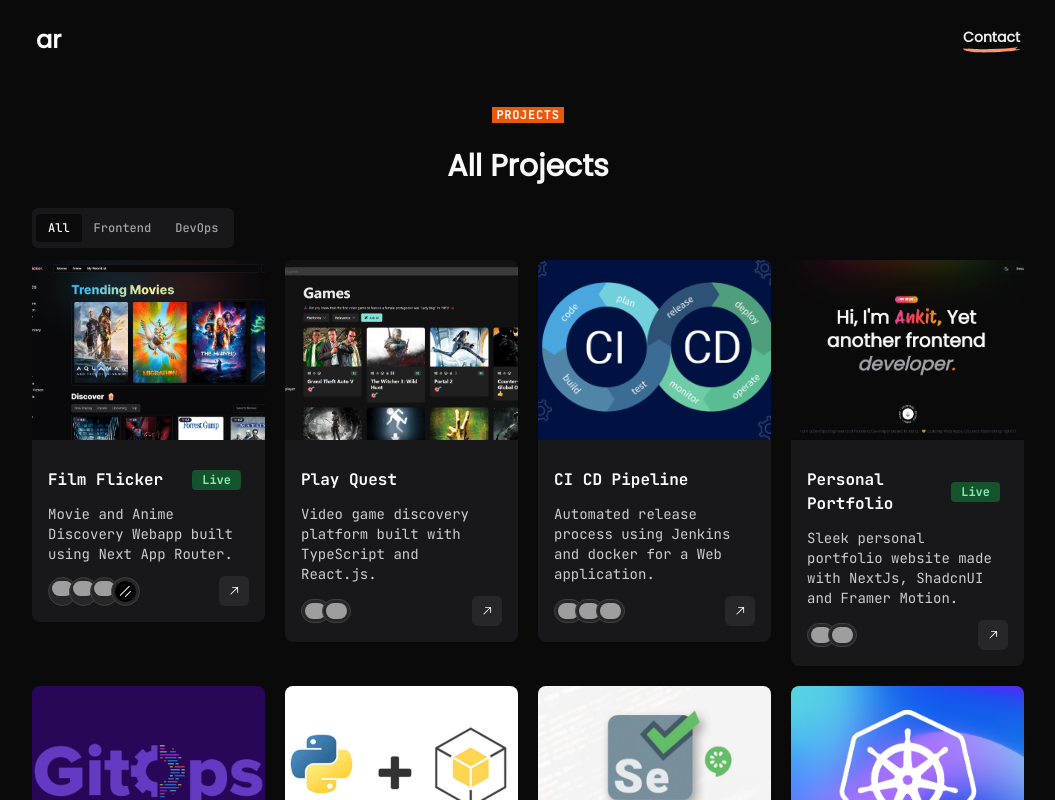
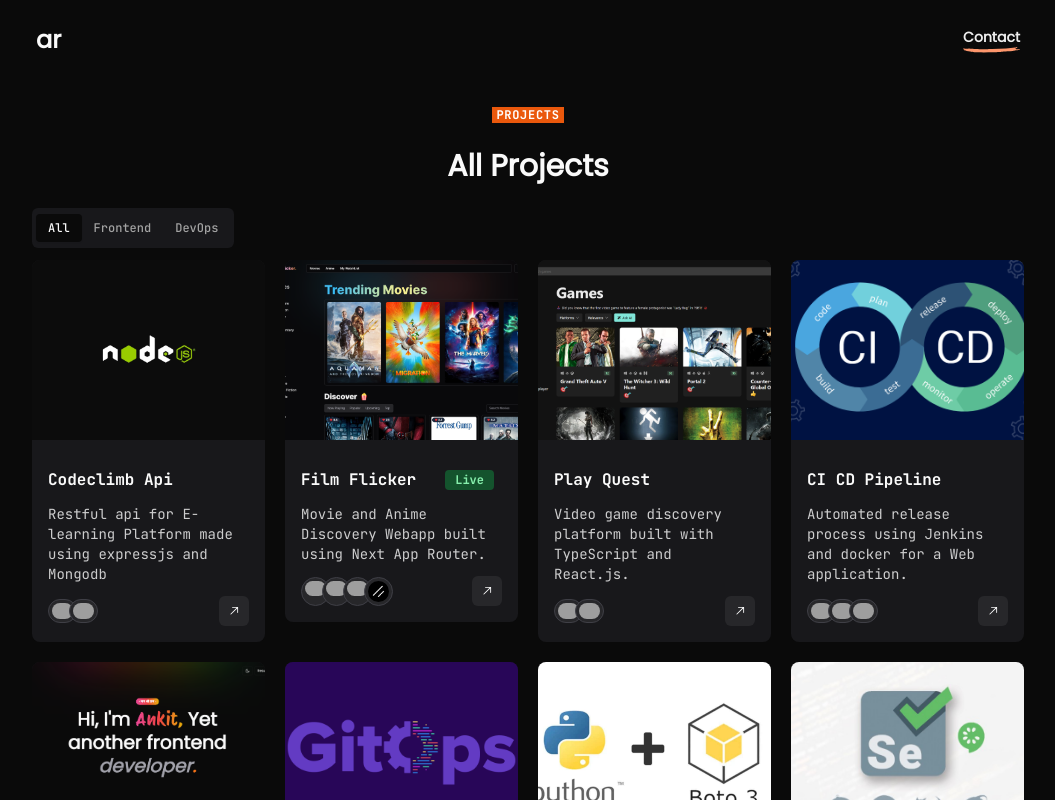
Before and after one commit to ankitrajxd/personal-portfolio, a Next.js app: page /projects in a window 1280 px wide. Shown: the top 800 px of the page, without its empty margins (112-1167 px from the left). Built offline with nearby package versions, Linux system fonts and the light colour scheme; grey boxes are pictures that could not be loaded.

Commit message:
added new project

```diff
--- a/app/About.tsx
+++ b/app/About.tsx
@@ -45,7 +45,7 @@ const About = () => {
           optimizing
         </span>{" "}
         development workflows. I bridge the gap between development and
-        operations to deliver high-quality,
+        operations to deliver high-quality and
         <span className="font-bold text-white px-1">scalable solutions</span>.
       </p>
       <div className="flex items-center mt-5 gap-1">
--- a/app/data/data.ts
+++ b/app/data/data.ts
@@ -8,8 +8,28 @@ import portfolio from "@/public/portfolio.png";
 import kubernetes from "@/public/kubernetes.png";
 import selenium from "@/public/selenium.jpg";
 import htmlcss from "@/public/htmlcss.webp";
+import nodejs from "@/public/nodejs.webp";
 
 export const projectList = [
+  {
+    id: 10,
+    tag: "top",
+    title: "Codeclimb Api",
+    category: "backend",
+    image: nodejs,
+    description:
+      "Restful api for E-learning Platform made using expressjs and Mongodb",
+    tech: [
+      "https://cdn.jsdelivr.net/gh/devicons/devicon@latest/icons/nodejs/nodejs-original.svg",
+      "https://cdn.jsdelivr.net/gh/devicons/devicon@latest/icons/mongodb/mongodb-original.svg",
+    ],
+    url: undefined,
+    github: "https://github.com/ankitrajxd/codeclimb-api",
+    features: ["Responsive"],
+    detailedDescription:
+      "This API allows users to explore coding challenges and track their progress as they solve them.",
+  },
+
   {
     id: 1,
     tag: "top",
@@ -168,7 +188,6 @@ export const projectList = [
   },
   {
     id: 8,
-    tag: "top",
     title: "Microservice Deployment",
     category: "devops",
     image: kubernetes,
@@ -285,6 +304,10 @@ export const skills = [
     url: "https://cdn.jsdelivr.net/gh/devicons/devicon@latest/icons/argocd/argocd-original.svg",
     name: "ArgoCD",
   },
+  {
+    url: "https://cdn.jsdelivr.net/gh/devicons/devicon@latest/icons/mongodb/mongodb-original.svg",
+    name: "MongoDB",
+  },
 ];
 
 ////////////////
--- a/app/skills/Skill.tsx
+++ b/app/skills/Skill.tsx
@@ -20,7 +20,7 @@ const Skill = ({ skill: s }: Props) => {
             `}
       >
         <img
-          className={`rounded-full ${
+          className={`rounded-full pointer-events-none ${
             s.name === "React" ? `${styles.rotateInfinite}` : ""
           }`}
           alt={s.name}
```
Also changed, not shown: public/nodejs.webp (added).
